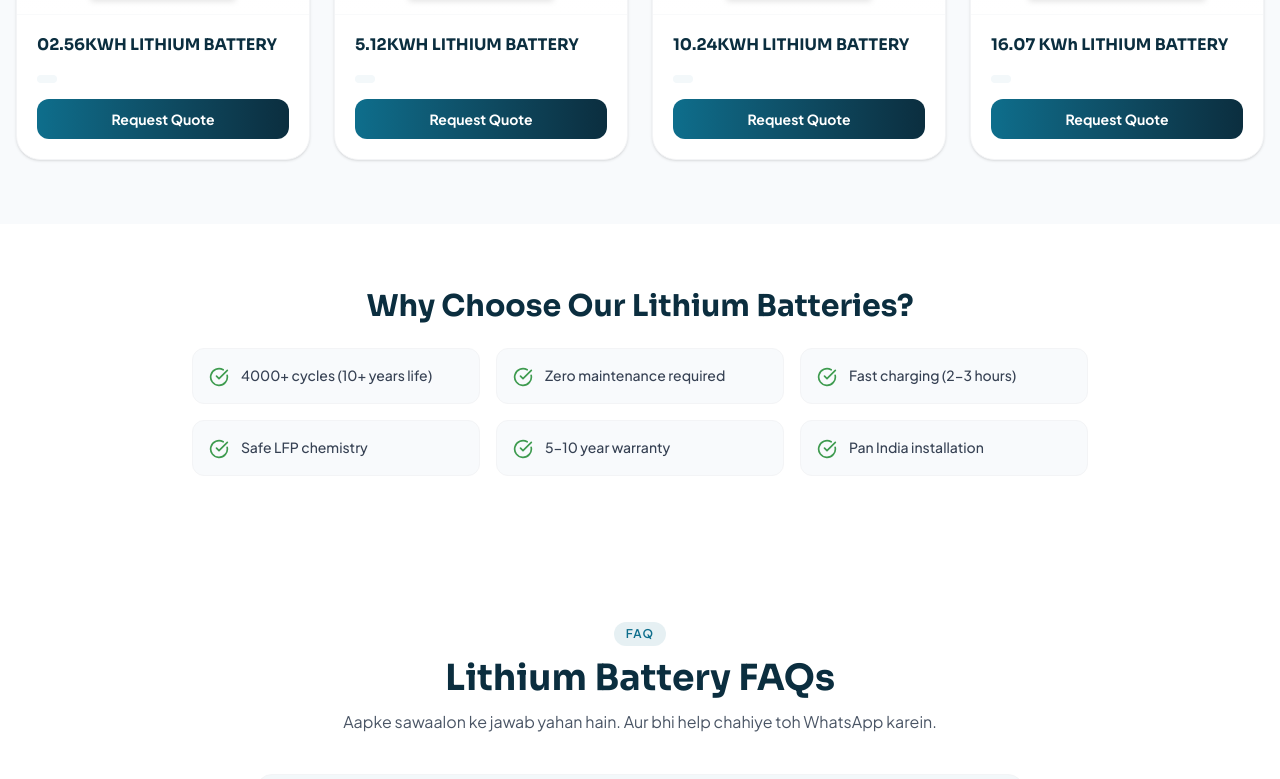
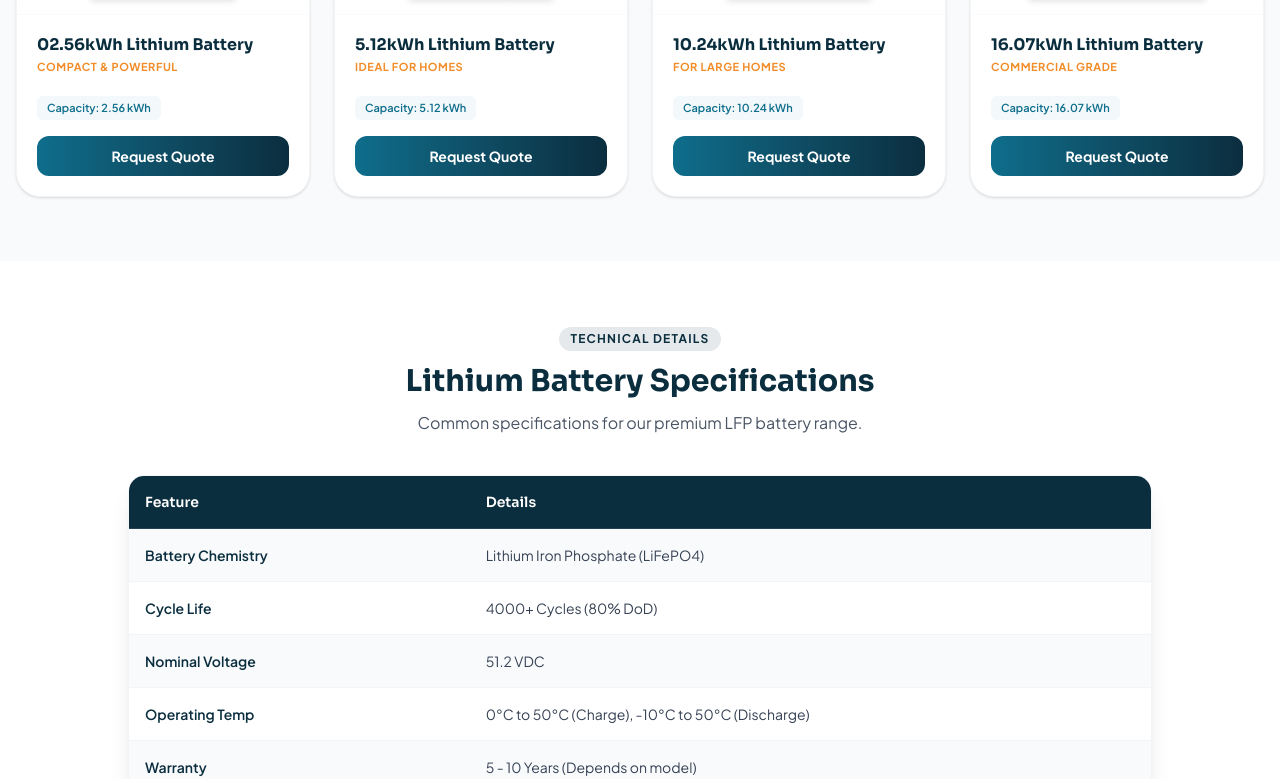
Before and after one commit to KOMAL7466/aarkay-web, a Next.js app: page /lithium-battery in a window 1280 px wide. Shown: the part 947-1726 px from the top of the page. Built offline with nearby package versions, Linux system fonts and the light colour scheme.

Commit message:
Added technical specification tables for Hybrid, On-Grid, and Lithium pages

```diff
--- a/app/hybrid-solar/page.tsx
+++ b/app/hybrid-solar/page.tsx
@@ -17,6 +17,20 @@ const products = [
   { name: "5kW Hybrid Inverter", tagline: "5kW Hybrid Single Phase", size: "5 kW", img: "/HYBRIDE INVERTER-2.png" },
   { name: "6kW Hybrid Inverter", tagline: "6kW Hybrid Single Phase", size: "6 kW", img: "/HYBRID INVERTER-3.png" },
   { name: "11kW Hybrid Inverter", tagline: "11kW Hybrid Single Phase", size: "11 kW", img: "/HYBRIDE INVERTER-4.png" }
+];
+
+// Naya Specifications Data
+const hybridSpecs = [
+  { feature: "Capacity", model3kw: "3000VA / 3000W", model625kw: "6200VA / 6200W", model11kw: "11000VA / 11000W" },
+  { feature: "Max. Solar Panel Power", model3kw: "5000W", model625kw: "8500W", model11kw: "11000W (2x5500W)" },
+  { feature: "Max. Charging Current", model3kw: "100A", model625kw: "120A", model11kw: "150A" },
+  { feature: "Solar Voltage Range (Vmp)", model3kw: "60-500 VDC", model625kw: "60-500 VDC", model11kw: "90-500 VDC" },
+  { feature: "Max. Solar Voltage", model3kw: "500 VDC", model625kw: "500 VDC", model11kw: "500 VDC" },
+  { feature: "Battery Voltage Range", model3kw: "21-32 VDC", model625kw: "42-64 VDC", model11kw: "48 VDC" },
+  { feature: "AC Output", model3kw: "230VAC, 13A, 1Φ", model625kw: "230VAC, 27A, 1Φ", model11kw: "230VAC, 47.8A, 1Φ" },
+  { feature: "AC Input", model3kw: "230VAC, 20.1A", model625kw: "230VAC, 40A", model11kw: "230VAC, 60A" },
+  { feature: "AC Charger", model3kw: "27VDC, 60A", model625kw: "54VDC, 100A", model11kw: "54VDC, 150A" },
+  { feature: "Protection Degree", model3kw: "-", model625kw: "-", model11kw: "IP21" },
 ];
 
 const faqs = [
@@ -55,7 +69,7 @@ export default function HybridSolarPage() {
           </div>
         </section>
 
-        {/* Products Section (Grid fixed for 4 items & spacing reduced) */}
+        {/* Products Section */}
         <section className="py-12 md:py-16 px-4 bg-slate-50">
           <div className="max-w-7xl mx-auto">
             <div className="text-center mb-10">
@@ -67,12 +81,9 @@ export default function HybridSolarPage() {
               </p>
             </div>
 
-            {/* Changed to lg:grid-cols-4 for exactly 4 items */}
             <div className="grid sm:grid-cols-2 lg:grid-cols-4 gap-6">
               {products.map((p) => (
                 <div key={p.name} className="bg-white rounded-3xl overflow-hidden border border-gray-100 shadow-sm hover:shadow-2xl hover:-translate-y-2 transition-all duration-300 group flex flex-col">
-
-                  {/* Image Box */}
                   <div className="h-56 bg-gradient-to-b from-sky/50 to-white p-4 relative flex items-center justify-center overflow-hidden">
                     <div className="absolute inset-0 opacity-50 bg-[radial-gradient(ellipse_at_center,_var(--tw-gradient-stops))] from-white via-transparent to-transparent"></div>
                     <img
@@ -81,20 +92,16 @@ export default function HybridSolarPage() {
                       className="h-full w-auto object-contain relative z-10 group-hover:scale-105 transition-transform duration-500 drop-shadow-md"
                     />
                   </div>
-
-                  {/* Content Box */}
                   <div className="p-5 flex flex-col flex-1 border-t border-gray-50">
                     <div className="mb-3">
                       <h3 className="font-sora font-bold text-navy text-base mb-1 leading-tight">{p.name}</h3>
                       <p className="text-[11px] text-orange font-bold mb-2 uppercase tracking-wider">{p.tagline}</p>
                     </div>
-
                     <div className="flex items-center gap-2 mb-4">
                       <span className="bg-sky text-teal text-[11px] font-semibold px-2.5 py-1 rounded-md">
                         Capacity: {p.size}
                       </span>
                     </div>
-
                     <a
                       href={`https://wa.me/${WHATSAPP}?text=${encodeURIComponent(`Hi, I want a quote for ${p.name} (${p.size}).`)}`}
                       target="_blank"
@@ -109,8 +116,46 @@ export default function HybridSolarPage() {
           </div>
         </section>
 
+        {/* NAYA: Technical Specifications Table */}
+        <section className="py-12 md:py-16 px-4 bg-white">
+          <div className="max-w-6xl mx-auto">
+            <div className="text-center mb-10">
+              <span className="inline-block bg-navy/10 text-navy font-bold text-xs tracking-widest px-3 py-1 rounded-full mb-3 uppercase">
+                Technical Details
+              </span>
+              <h2 className="text-3xl font-bold text-navy font-sora mb-3">
+                Hybrid Inverter Specifications
+              </h2>
+              <p className="text-gray-600">Compare technical specifications for our top hybrid models.</p>
+            </div>
+
+            <div className="overflow-x-auto shadow-xl rounded-2xl border border-gray-100">
+              <table className="w-full text-left border-collapse min-w-[800px]">
+                <thead>
+                  <tr className="bg-navy text-white text-sm font-sora">
+                    <th className="p-4 font-semibold border-b border-white/10 w-1/4">Feature</th>
+                    <th className="p-4 font-semibold border-b border-white/10 text-center">3 kW Hybrid</th>
+                    <th className="p-4 font-semibold border-b border-white/10 text-center">6.25 kW Hybrid</th>
+                    <th className="p-4 font-semibold border-b border-white/10 text-center">11 kW Hybrid</th>
+                  </tr>
+                </thead>
+                <tbody className="bg-white text-sm text-gray-700">
+                  {hybridSpecs.map((row, idx) => (
+                    <tr key={idx} className={`border-b border-gray-100 ${idx % 2 === 0 ? 'bg-slate-50' : 'bg-white'} hover:bg-sky/30 transition-colors`}>
+                      <td className="p-4 font-semibold text-navy">{row.feature}</td>
+                      <td className="p-4 text-center">{row.model3kw}</td>
+                      <td className="p-4 text-center">{row.model625kw}</td>
+                      <td className="p-4 text-center">{row.model11kw}</td>
+                    </tr>
+                  ))}
+                </tbody>
+              </table>
+            </div>
+          </div>
+        </section>
+
         {/* Benefits Section */}
-        <section className="py-12 md:py-16 px-4 bg-white">
+        <section className="py-12 md:py-16 px-4 bg-slate-50">
           <div className="max-w-4xl mx-auto text-center">
             <h2 className="text-2xl md:text-3xl font-bold text-navy font-sora mb-6">
               Hybrid Benefits
@@ -124,7 +169,7 @@ export default function HybridSolarPage() {
                 "Government subsidy help",
                 "Pan India installation",
               ].map((point) => (
-                <div key={point} className="flex items-start gap-3 bg-slate-50 p-4 rounded-xl border border-gray-100">
+                <div key={point} className="flex items-start gap-3 bg-white p-4 rounded-xl border border-gray-100 shadow-sm">
                   <CheckCircle size={20} className="text-eco shrink-0 mt-0.5" />
                   <p className="text-sm text-gray-700 font-medium">{point}</p>
                 </div>
@@ -133,10 +178,8 @@ export default function HybridSolarPage() {
           </div>
         </section>
 
-        {/* FAQ Section */}
         <FAQSection items={faqs} title="Hybrid Solar FAQs" />
 
-        {/* CTA Section */}
         <section className="py-12 md:py-16 px-4 bg-gradient-to-r from-orange to-gold text-center">
           <div className="max-w-3xl mx-auto">
             <h2 className="text-3xl md:text-4xl font-bold text-white font-sora mb-4">Ready to Go Hybrid?</h2>
--- a/app/lithium-battery/page.tsx
+++ b/app/lithium-battery/page.tsx
@@ -13,10 +13,21 @@ export const metadata = {
 const WHATSAPP = "917888847774";
 
 const products = [
-  { name: "02.56KWH LITHIUM BATTERY", tagline: "", size: "", img: "/lithium1.jpeg" },
-  { name: "5.12KWH LITHIUM BATTERY", tagline: "", size: "", img: "/lithium2.jpeg" },
-  { name: "10.24KWH LITHIUM BATTERY", tagline: "", size: "", img: "/lithium3.jpeg" },
-  { name: "16.07 KWh LITHIUM BATTERY", tagline: "", size: "", img: "/lithium4.jpeg" },
+  { name: "02.56kWh Lithium Battery", tagline: "Compact & Powerful", size: "2.56 kWh", img: "/lithium1.jpeg" },
+  { name: "5.12kWh Lithium Battery", tagline: "Ideal for homes", size: "5.12 kWh", img: "/lithium2.jpeg" },
+  { name: "10.24kWh Lithium Battery", tagline: "For large homes", size: "10.24 kWh", img: "/lithium3.jpeg" },
+  { name: "16.07kWh Lithium Battery", tagline: "Commercial grade", size: "16.07 kWh", img: "/lithium4.jpeg" },
+];
+
+// Naya Specifications Data (General LFP specs)
+const lithiumSpecs = [
+  { feature: "Battery Chemistry", detail: "Lithium Iron Phosphate (LiFePO4)" },
+  { feature: "Cycle Life", detail: "4000+ Cycles (80% DoD)" },
+  { feature: "Nominal Voltage", detail: "51.2 VDC" },
+  { feature: "Operating Temp", detail: "0°C to 50°C (Charge), -10°C to 50°C (Discharge)" },
+  { feature: "Warranty", detail: "5 - 10 Years (Depends on model)" },
+  { feature: "Communication", detail: "RS485 / CAN / Bluetooth (Optional)" },
+  { feature: "Protection", detail: "Smart BMS (Overcharge, Over-discharge, Short Circuit)" },
 ];
 
 const faqs = [
@@ -24,7 +35,6 @@ const faqs = [
   { q: "How long do these batteries last?", a: "Typically 10+ years with proper usage. We provide 5-10 year warranties depending on model." },
   { q: "Are these compatible with my existing inverter?", a: "Most models are compatible with standard hybrid and off-grid inverters. Share your inverter model on WhatsApp and we'll confirm." },
   { q: "Do you provide installation?", a: "Yes, we provide professional installation across Pan India. Installation is usually included in the quote." },
-  { q: "What's the difference between inbuilt and separate battery?", a: "Inbuilt is one integrated unit for easy setup. Separate gives flexibility to expand capacity later." },
 ];
 
 export default function LithiumBatteryPage() {
@@ -70,7 +80,6 @@ export default function LithiumBatteryPage() {
             <div className="grid sm:grid-cols-2 lg:grid-cols-4 gap-6">
               {products.map((p) => (
                 <div key={p.name} className="bg-white rounded-3xl overflow-hidden border border-gray-100 shadow-sm hover:shadow-2xl hover:-translate-y-2 transition-all duration-300 group flex flex-col">
-
                   <div className="h-56 bg-gradient-to-b from-sky/50 to-white p-4 relative flex items-center justify-center overflow-hidden">
                     <div className="absolute inset-0 opacity-50 bg-[radial-gradient(ellipse_at_center,_var(--tw-gradient-stops))] from-white via-transparent to-transparent"></div>
                     <img
@@ -79,19 +88,16 @@ export default function LithiumBatteryPage() {
                       className="h-full w-auto object-contain relative z-10 group-hover:scale-105 transition-transform duration-500 drop-shadow-md"
                     />
                   </div>
-
                   <div className="p-5 flex flex-col flex-1 border-t border-gray-50">
                     <div className="mb-3">
                       <h3 className="font-sora font-bold text-navy text-base mb-1 leading-tight">{p.name}</h3>
                       <p className="text-[11px] text-orange font-bold mb-2 uppercase tracking-wider">{p.tagline}</p>
                     </div>
-
                     <div className="flex items-center gap-2 mb-4">
                       <span className="bg-sky text-teal text-[11px] font-semibold px-2.5 py-1 rounded-md">
-                       {p.size}
+                       Capacity: {p.size}
                       </span>
                     </div>
-
                     <a
                       href={`https://wa.me/${WHATSAPP}?text=${encodeURIComponent(`Hi, I want a quote for ${p.name} (${p.size}).`)}`}
                       target="_blank"
@@ -106,8 +112,42 @@ export default function LithiumBatteryPage() {
           </div>
         </section>
 
+        {/* NAYA: Technical Specifications Table */}
+        <section className="py-12 md:py-16 px-4 bg-white">
+          <div className="max-w-5xl mx-auto">
+            <div className="text-center mb-10">
+              <span className="inline-block bg-navy/10 text-navy font-bold text-xs tracking-widest px-3 py-1 rounded-full mb-3 uppercase">
+                Technical Details
+              </span>
+              <h2 className="text-3xl font-bold text-navy font-sora mb-3">
+                Lithium Battery Specifications
+              </h2>
+              <p className="text-gray-600">Common specifications for our premium LFP battery range.</p>
+            </div>
+
+            <div className="overflow-hidden shadow-xl rounded-2xl border border-gray-100">
+              <table className="w-full text-left border-collapse">
+                <thead>
+                  <tr className="bg-navy text-white text-sm font-sora">
+                    <th className="p-4 font-semibold border-b border-white/10 w-1/3">Feature</th>
+                    <th className="p-4 font-semibold border-b border-white/10">Details</th>
+                  </tr>
+                </thead>
+                <tbody className="bg-white text-sm text-gray-700">
+                  {lithiumSpecs.map((row, idx) => (
+                    <tr key={idx} className={`border-b border-gray-100 ${idx % 2 === 0 ? 'bg-slate-50' : 'bg-white'} hover:bg-sky/30 transition-colors`}>
+                      <td className="p-4 font-semibold text-navy">{row.feature}</td>
+                      <td className="p-4">{row.detail}</td>
+                    </tr>
+                  ))}
+                </tbody>
+              </table>
+            </div>
+          </div>
+        </section>
+
         {/* Benefits */}
-        <section className="py-12 md:py-16 px-4 bg-white">
+        <section className="py-12 md:py-16 px-4 bg-slate-50">
           <div className="max-w-4xl mx-auto text-center">
             <h2 className="text-2xl md:text-3xl font-bold text-navy font-sora mb-6">
               Why Choose Our Lithium Batteries?
@@ -121,7 +161,7 @@ export default function LithiumBatteryPage() {
                 "5-10 year warranty",
                 "Pan India installation",
               ].map((point) => (
-                <div key={point} className="flex items-start gap-3 bg-slate-50 p-4 rounded-xl border border-gray-100">
+                <div key={point} className="flex items-start gap-3 bg-white p-4 rounded-xl border border-gray-100 shadow-sm">
                   <CheckCircle size={20} className="text-eco shrink-0 mt-0.5" />
                   <p className="text-sm text-gray-700 font-medium">{point}</p>
                 </div>
--- a/app/on-grid-solar/page.tsx
+++ b/app/on-grid-solar/page.tsx
@@ -7,11 +7,10 @@ import { Zap, CheckCircle, ArrowRight, Sparkles } from "lucide-react";
 
 export const metadata = {
   title: "On-Grid Solar | Aar Kay Electronics",
-  description:
-    "On-grid solar systems — lowest cost, highest ROI. Single & three phase for homes, shops, and industries.",
+  description: "On-grid solar systems — lowest cost, highest ROI. Single & three phase for homes, shops, and industries.",
 };
 
-const WHATSAPP = "917888847774"; // Updated Number
+const WHATSAPP = "917888847774";
 
 const products = [
   { name: "3kW Single Phase On-Grid", tagline: "For small homes", size: "3 kW", img: "/On Grid Inverter-1.png" },
@@ -19,8 +18,21 @@ const products = [
   { name: "6kW Three Phase On-Grid", tagline: "For large homes & offices", size: "6 kW", img: "/On Grid Inverter-3.png" },
   { name: "10kW Three Phase On-Grid", tagline: "Commercial use", size: "10 kW", img: "/On Grid Inverter-4.png" },
   { name: "15kW Three Phase On-Grid", tagline: "For factories & large spaces", size: "15 kW", img: "/On Grid Inverter-5.png" },
-  // 6th image added (same as 5th) for 20kW
   { name: "20kW Three Phase On-Grid", tagline: "For large factories", size: "20 kW", img: "/On Grid Inverter-5.png" },
+];
+
+// Naya Specifications Data (PDF ke hisaab se)
+const onGridSpecs = [
+  { feature: "Max. DC Input Power", m3: "4.9 kW", m5: "7.5 kW", m6: "9 kW", m10: "15 kW", m15: "22.5 kW", m20: "30 kW" },
+  { feature: "Max. DC Input Voltage", m3: "550 V", m5: "600 V", m6: "1100 V", m10: "1100 V", m15: "1100 V", m20: "1100 V" },
+  { feature: "MPPT Range", m3: "40-550 V", m5: "40-600 V", m6: "180-1000 V", m10: "180-1000 V", m15: "180-1000 V", m20: "180-1000 V" },
+  { feature: "No. of MPPT", m3: "1", m5: "1", m6: "2", m10: "2", m15: "2", m20: "2" },
+  { feature: "Rated Output Power", m3: "3300 W", m5: "5000 W", m6: "6000 W", m10: "10000 W", m15: "15000 W", m20: "20000 W" },
+  { feature: "Max. Output Power", m3: "3630 VA", m5: "5.5 kVA", m6: "6.6 kVA", m10: "11 kVA", m15: "16.5 kVA", m20: "22 kVA" },
+  { feature: "Rated Grid Voltage", m3: "230 V", m5: "230 V", m6: "400 V", m10: "400 V", m15: "400 V", m20: "400 V" },
+  { feature: "Max. Efficiency", m3: "98.00%", m5: "98.1%", m6: "98.5%", m10: "98.6%", m15: "98.7%", m20: "98.8%" },
+  { feature: "Protection Class", m3: "IP66", m5: "IP66", m6: "IP66", m10: "IP66", m15: "IP66", m20: "IP66" },
+  { feature: "Weight", m3: "5.5 kg", m5: "10 kg", m6: "15 kg", m10: "15 kg", m15: "18 kg", m20: "37 kg" },
 ];
 
 const faqs = [
@@ -61,7 +73,7 @@ export default function OnGridSolarPage() {
           </div>
         </section>
 
-        {/* HIGHLIGHT LINE FOR 100KW */}
+        {/* HIGHLIGHT LINE */}
         <section className="bg-navy py-6 px-4 border-b border-white/10">
           <div className="max-w-7xl mx-auto flex flex-col md:flex-row items-center justify-center gap-4 text-center md:text-left">
             <Sparkles className="text-gold animate-pulse" size={32} />
@@ -71,7 +83,7 @@ export default function OnGridSolarPage() {
           </div>
         </section>
 
-        {/* PRODUCTS (Updated with Images) */}
+        {/* PRODUCTS */}
         <section className="py-20 px-4 bg-slate-50">
           <div className="max-w-7xl mx-auto">
             <div className="text-center mb-12">
@@ -86,8 +98,6 @@ export default function OnGridSolarPage() {
             <div className="grid sm:grid-cols-2 lg:grid-cols-3 gap-8">
               {products.map((p) => (
                 <div key={p.name} className="bg-white rounded-3xl overflow-hidden border border-gray-100 shadow-sm hover:shadow-2xl hover:-translate-y-2 transition-all duration-300 group flex flex-col">
-
-                  {/* Image Box */}
                   <div className="h-64 bg-gradient-to-b from-sky/50 to-white p-6 relative flex items-center justify-center overflow-hidden">
                     <div className="absolute inset-0 opacity-50 bg-[radial-gradient(ellipse_at_center,_var(--tw-gradient-stops))] from-white via-transparent to-transparent"></div>
                     <img
@@ -96,20 +106,16 @@ export default function OnGridSolarPage() {
                       className="h-full w-auto object-contain relative z-10 group-hover:scale-105 transition-transform duration-500 drop-shadow-md"
                     />
                   </div>
-
-                  {/* Content Box */}
                   <div className="p-6 flex flex-col flex-1 border-t border-gray-50">
                     <div className="mb-4">
                       <h3 className="font-sora font-bold text-navy text-lg mb-1 leading-tight">{p.name}</h3>
                       <p className="text-xs text-orange font-bold mb-3 uppercase tracking-wider">{p.tagline}</p>
                     </div>
-
                     <div className="flex items-center gap-2 mb-6">
                       <span className="bg-sky text-teal text-xs font-semibold px-3 py-1.5 rounded-md">
                         Capacity: {p.size}
                       </span>
                     </div>
-
                     <a
                       href={`https://wa.me/${WHATSAPP}?text=${encodeURIComponent(`Hi, I want a quote for ${p.name} (${p.size}).`)}`}
                       target="_blank"
@@ -125,8 +131,52 @@ export default function OnGridSolarPage() {
           </div>
         </section>
 
+        {/* NAYA: Technical Specifications Table */}
+        <section className="py-16 px-4 bg-white">
+          <div className="max-w-7xl mx-auto">
+            <div className="text-center mb-10">
+              <span className="inline-block bg-navy/10 text-navy font-bold text-xs tracking-widest px-3 py-1 rounded-full mb-3 uppercase">
+                Technical Details
+              </span>
+              <h2 className="text-3xl font-bold text-navy font-sora mb-3">
+                On-Grid Inverter Specifications
+              </h2>
+              <p className="text-gray-600">Compare technical specifications for our top on-grid models.</p>
+            </div>
+
+            <div className="overflow-x-auto shadow-xl rounded-2xl border border-gray-100">
+              <table className="w-full text-left border-collapse min-w-[1000px]">
+                <thead>
+                  <tr className="bg-navy text-white text-sm font-sora">
+                    <th className="p-4 font-semibold border-b border-white/10 w-1/6">Feature</th>
+                    <th className="p-4 font-semibold border-b border-white/10 text-center">3.3 kW</th>
+                    <th className="p-4 font-semibold border-b border-white/10 text-center">5 kW</th>
+                    <th className="p-4 font-semibold border-b border-white/10 text-center">6 kW</th>
+                    <th className="p-4 font-semibold border-b border-white/10 text-center">10 kW</th>
+                    <th className="p-4 font-semibold border-b border-white/10 text-center">15 kW</th>
+                    <th className="p-4 font-semibold border-b border-white/10 text-center">20 kW</th>
+                  </tr>
+                </thead>
+                <tbody className="bg-white text-sm text-gray-700">
+                  {onGridSpecs.map((row, idx) => (
+                    <tr key={idx} className={`border-b border-gray-100 ${idx % 2 === 0 ? 'bg-slate-50' : 'bg-white'} hover:bg-sky/30 transition-colors`}>
+                      <td className="p-4 font-semibold text-navy">{row.feature}</td>
+                      <td className="p-4 text-center">{row.m3}</td>
+                      <td className="p-4 text-center">{row.m5}</td>
+                      <td className="p-4 text-center">{row.m6}</td>
+                      <td className="p-4 text-center">{row.m10}</td>
+                      <td className="p-4 text-center">{row.m15}</td>
+                      <td className="p-4 text-center">{row.m20}</td>
+                    </tr>
+                  ))}
+                </tbody>
+              </table>
+            </div>
+          </div>
+        </section>
+
         {/* BENEFITS */}
-        <section className="py-16 px-4 bg-white">
+        <section className="py-16 px-4 bg-slate-50">
           <div className="max-w-4xl mx-auto text-center">
             <h2 className="text-2xl md:text-3xl font-bold text-navy font-sora mb-8">
               On-Grid Benefits
@@ -140,7 +190,7 @@ export default function OnGridSolarPage() {
                 "No battery maintenance",
                 "25-year panel warranty",
               ].map((point) => (
-                <div key={point} className="flex items-start gap-3 bg-slate-50 p-4 rounded-xl border border-gray-100">
+                <div key={point} className="flex items-start gap-3 bg-white p-4 rounded-xl border border-gray-100 shadow-sm">
                   <CheckCircle size={20} className="text-eco shrink-0 mt-0.5" />
                   <p className="text-sm text-gray-700 font-medium">{point}</p>
                 </div>
```
